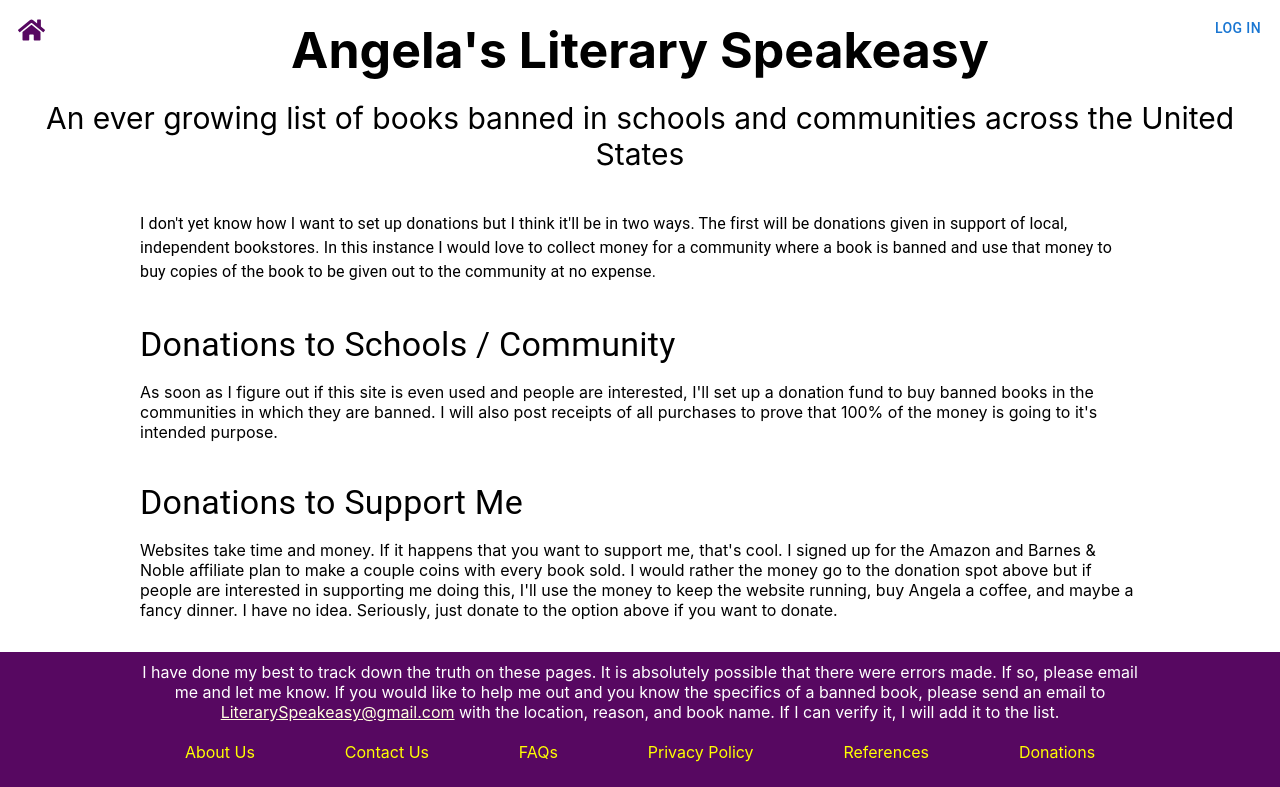
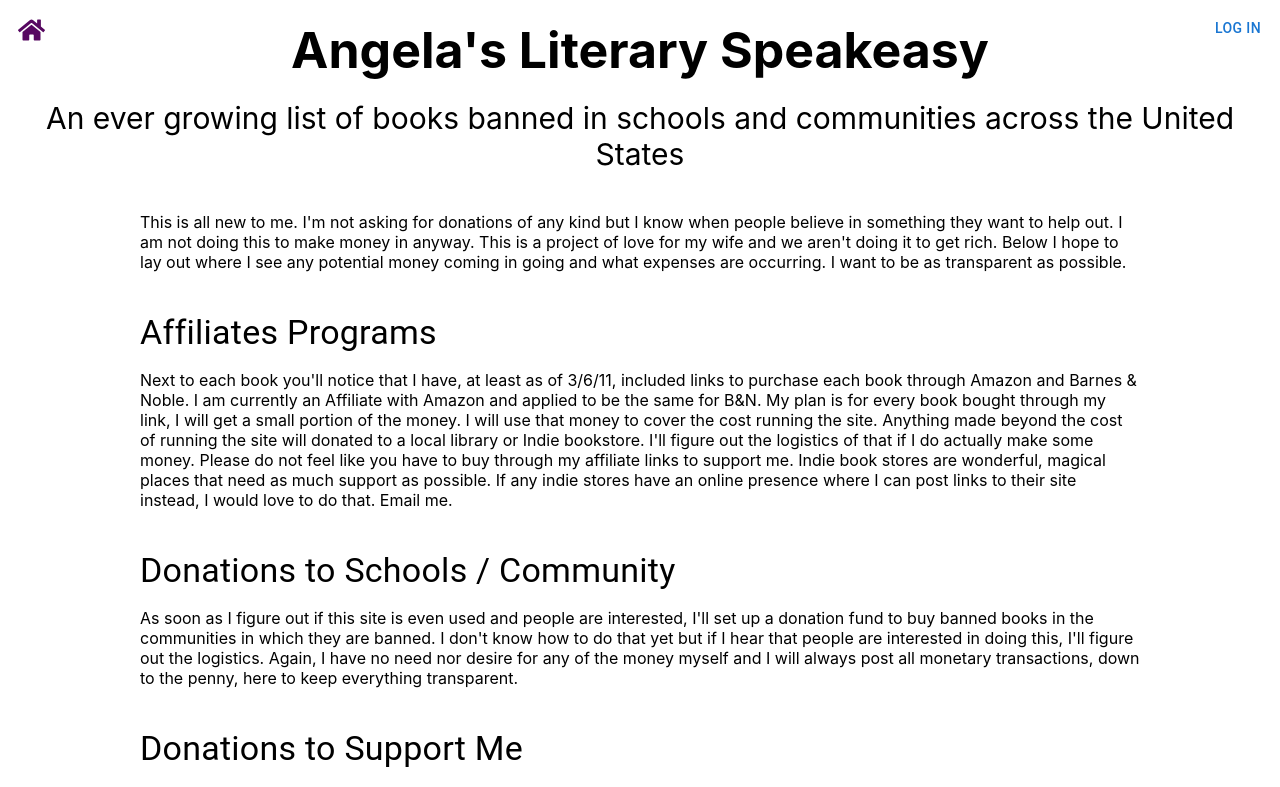
Before and after one commit to robertddobyns/AngelasLiterarySpeakeasy, a React (Create React App) app: page /donations in a window 1280 px wide. Shown: the top 787 px of the page. Built offline with nearby package versions, Linux system fonts and the light colour scheme; the HTML template or start-up script is replaced by a standard one.

Commit message:
Updated Donations and Expenses

```diff
--- a/src/components/footer/Footer.js
+++ b/src/components/footer/Footer.js
@@ -57,7 +57,7 @@ const Footer = () => {
 				<Box><Link to={'/faqs'} style={linkStyle}>FAQs</Link></Box>
 				<Box><Link to={'/privacypolicy'} style={linkStyle}>Privacy Policy</Link></Box>
 				<Box><Link to={'/references'} style={linkStyle}>References</Link></Box>
-				<Box><Link to={'/donations'} style={linkStyle}>Donations</Link></Box>
+				<Box><Link to={'/donations'} style={linkStyle}>Donations & Expenses</Link></Box>
 			</LinksContainer>
 			<InfoContainer>
 				Version: {config.VERSION} | Last Updated {config.PUBLISH_DATE}
--- /dev/null
+++ b/src/components/footer/donations/Donations.js
@@ -0,0 +1,72 @@
+import React from 'react';
+import {styled, Typography} from '@mui/material';
+import PropTypes from 'prop-types';
+
+const Donations = () => {
+
+	const Root = styled('div')(({theme}) => ({
+		maxWidth: '1000px',
+		margin: '0 auto',
+		padding: '0 10px',
+		minHeight: '55vh'
+	}));
+
+	const TextBlock = styled('div')(({theme}) => ({
+		marginBottom: '40px'
+	}))
+
+
+	return (
+		<Root>
+			<TextBlock>
+				<p>
+					This is all new to me. I'm not asking for donations of any kind but I know when people believe in something
+					they want to help out. I am not doing this to make money in anyway. This is a project of love for my wife
+					and we aren't doing it to get rich. Below I hope to lay out where I see any potential money coming in going
+					and what expenses are occurring. I want to be as transparent as possible.
+				</p>
+			</TextBlock>
+			<TextBlock>
+				<Typography variant={'h4'}>
+					Affiliates Programs
+				</Typography>
+				<p>
+					Next to each book you'll notice that I have, at least as of 3/6/11, included links to purchase each book
+					through Amazon and Barnes & Noble. I am currently an Affiliate with Amazon and applied to be the same for
+					B&N. My plan is for every book bought through my link, I will get a small portion of the money. I will
+					use that money to cover the cost running the site. Anything made beyond the cost of running the site will
+					donated to a local library or Indie bookstore. I'll figure out the logistics of that if I do actually make
+					 some money. Please do not feel like you have to buy through my affiliate links to support me. Indie book stores
+					are wonderful, magical places that need as much support as possible. If any indie stores have an online
+					presence where I can post links to their site instead, I would love to do that. Email me.
+				</p>
+			</TextBlock>
+			<TextBlock>
+				<Typography variant={'h4'}>
+					Donations to Schools / Community
+				</Typography>
+				<p>
+					As soon as I figure out if this site is even used and people are interested, I'll set up a donation
+					fund to buy banned books in the communities in which they are banned. I don't know how to do that yet
+					but if I hear that people are interested in doing this, I'll figure out the logistics. Again, I have no
+					need nor desire for any of the money myself and I will always post all monetary transactions, down to the
+					penny, here to keep everything transparent.
+				</p>
+			</TextBlock>
+			<TextBlock>
+				<Typography variant={'h4'}>Donations to Support Me</Typography>
+				<p>Websites take time and money. If it happens that you want to support me, that's cool. I would rather the money
+					go to the donation spot above but if people are interested in supporting me doing this, I'll use the money to
+					keep the website running, buy Angela a coffee, and maybe a fancy dinner. I have no idea. Seriously, just donate
+					to the option above if you want to donate. I don't even plan on setting up this functionality unless someone
+					emails me to tell me that they are interested.
+				</p>
+			</TextBlock>
+		</Root>
+	)
+
+}
+
+Donations.propTypes = {}
+
+export default Donations;
--- a/src/components/pages/donations/Donations.js
+++ /dev/null
@@ -1,45 +0,0 @@
-import React from 'react';
-import {styled, Typography} from '@mui/material';
-import PropTypes from 'prop-types';
-
-const Donations = () => {
-
-	const Root = styled('div')(({theme}) => ({
-		maxWidth: '1000px',
-		margin: '0 auto',
-		padding: '0 10px',
-		minHeight: '55vh'
-	}));
-
-
-	return (
-		<Root>
-			<Typography sx={{marginBottom: '40px'}}>
-				I don't yet know how I want to set up donations but I think it'll be in two ways. The first will be
-				donations given in support of local, independent bookstores. In this instance I would love to collect
-				money for a community where a book is banned and use that money to buy copies of the book to be given
-				out to the community at no expense.
-			</Typography>
-
-			<Typography variant={'h4'}>
-				Donations to Schools / Community
-			</Typography>
-			<p style={{marginBottom: '40px'}}>
-				As soon as I figure out if this site is even used and people are interested, I'll set up a donation
-				fund to buy banned books in the communities in which they are banned. I will also post receipts of
-				all purchases to prove that 100% of the money is going to it's intended purpose.
-			</p>
-			<Typography variant={'h4'}>Donations to Support Me</Typography>
-			<p>Websites take time and money. If it happens that you want to support me, that's cool. I signed up for the
-				Amazon and Barnes & Noble affiliate plan to make a couple coins with every book sold. I would rather the money
-				go to the donation spot above but if people are interested in supporting me doing this, I'll use the money to
-				keep the website running, buy Angela a coffee, and maybe a fancy dinner. I have no idea. Seriously, just donate
-				to the option above if you want to donate.</p>
-		</Root>
-	)
-
-}
-
-Donations.propTypes = {}
-
-export default Donations;
--- a/src/config.json
+++ b/src/config.json
@@ -1,4 +1,4 @@
 {
-  "VERSION": "1.0.005",
-  "PUBLISH_DATE": "03/06/2022"
+  "VERSION": "1.0.006",
+  "PUBLISH_DATE": "03/07/2022"
 }
```
Also changed, not shown: src/App.js (+6 -6 lines), src/components/footer/about/About.js (renamed from src/components/pages/about/About.js), src/components/footer/contact/Contact.js (renamed from src/components/pages/contact/Contact.js), src/components/footer/faqs/FAQs.js (renamed from src/components/pages/faqs/FAQs.js), src/components/footer/privacy/PrivacyPolicy.js (renamed from src/components/pages/privacy/PrivacyPolicy.js), src/components/footer/references/References.js (renamed from src/components/pages/references/References.js).
